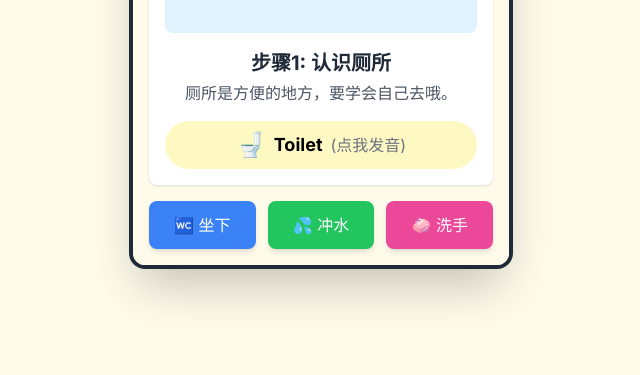
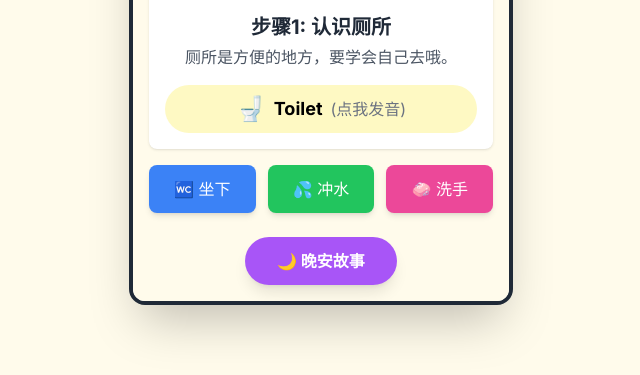
Before and after one commit to ryan-lele/shangcesuo1, a plain HTML site: page index.html in a window 1280 px wide. Both pictures are taken after a click on the button "✨ 点这里开始魔法课 ✨". Shown: the part 425-800 px from the top of the page, without its empty margins (319-959 px from the left). Drawn offline with nearby package versions, Linux system fonts and the light colour scheme; some packages are replaced by stand-ins of ours; a script that the page names is missing; a web font is replaced by a local one.

Commit message:
Update index.html

```diff
--- a/index.html
+++ b/index.html
@@ -170,6 +170,12 @@
                             3. 轻轻移动手机，当看到小兔子时，点击屏幕将它放置在您的世界里！
                         </p>
                     </div>
+                </div>
+                 <!-- 晚安故事按钮 -->
+                <div class="mt-6 text-center">
+                    <a href="https://raw.githubusercontent.com/ryan-lele/shangcesuo1/main/1.MP4" target="_blank" rel="noopener noreferrer" class="inline-block bg-purple-500 hover:bg-purple-600 text-white font-bold py-3 px-8 rounded-full shadow-lg transform transition hover:scale-105">
+                        🌙 晚安故事
+                    </a>
                 </div>
             </main>
         </div>
```
